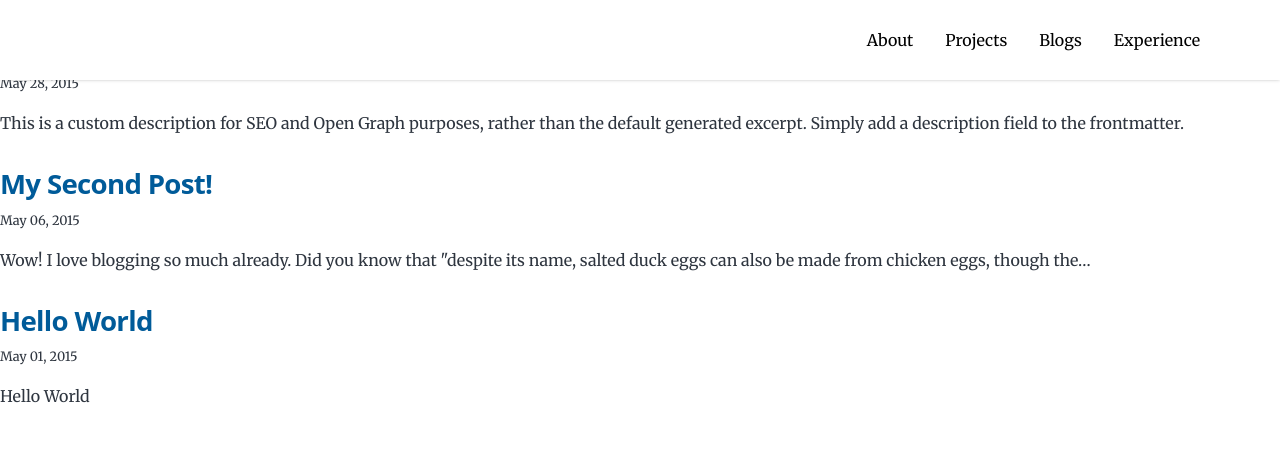
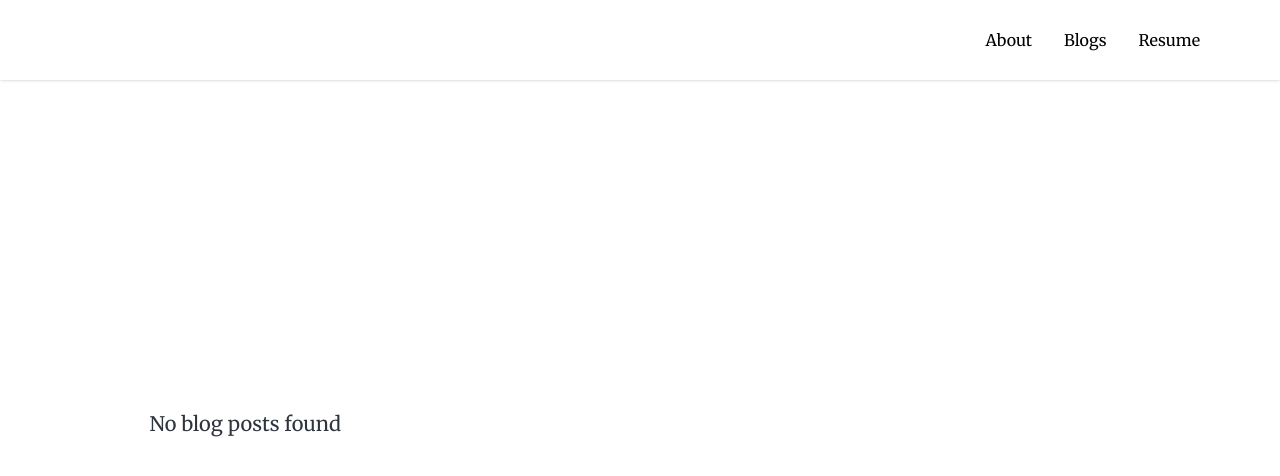
Before and after one commit to yzzhuo/portfolio, a Gatsby site: page /blog in a window 1280 px wide. Built offline with nearby package versions, Linux system fonts and the light colour scheme; Gatsby itself is replaced by a stand-in of ours.

Commit message:
feat: fix blog pages

```diff
--- a/src/components/layout.js
+++ b/src/components/layout.js
@@ -9,18 +9,23 @@ const Layout = ({ location, title, pageTitle, children }) => {
   const menus = [{
     name: 'About',
     link: '/'
-  }, {
-    name: 'Projects',
-    link: '/project'
   },
+  // {
+  //   name: 'Projects',
+  //   link: '/project'
+  // },
   {
     name: 'Blogs',
     link: '/blog'
   },
+  // {
+  //   name: 'Experience',
+  //   link: '/experience'
+  // },
   {
-    name: 'Experience',
-    link: '/experience'
-  },
+    name: 'Resume',
+    link: 'https://flowcv.com/resume/au27lmofn4'
+  }
   ]
   return (
     // <div className="global-wrapper relative h-screen" data-is-root-path={isRootPath}>
@@ -64,7 +69,7 @@ const Layout = ({ location, title, pageTitle, children }) => {
           </nav>
         </div>
       </header>
-      <main className="flex flex-auto">
+      <main className="flex flex-auto mt-20">
         {children}
       </main>
     </div>
--- a/src/pages/blog.js
+++ b/src/pages/blog.js
@@ -7,22 +7,13 @@ import Seo from "../components/seo"
 const BlogIndex = ({ data, location }) => {
   const siteTitle = data.site.siteMetadata?.title || `Title`
   const posts = data.allMarkdownRemark.nodes
-
-  if (posts.length === 0) {
+  const noPost = posts.length === 0;
   return (
     <Layout location={location} title={siteTitle}>
-        <p>
-          No blog posts found. Add markdown posts to "content/blog" (or the
-          directory you specified for the "gatsby-source-filesystem" plugin in
-          gatsby-config.js).
-        </p>
-      </Layout>
-    )
-  }
-
-  return (
-    <Layout location={location} title={siteTitle}>
-      <ol style={{ listStyle: `none` }}>
+      <div className={`${noPost ? 'flex items-center' : ''} container`}>
+        {posts.length === 0 ?
+          <p className="text-xl">No blog posts found </p>
+          : <ol style={{ listStyle: `none` }}>
             {posts.map(post => {
               const title = post.frontmatter.title || post.fields.slug
               return (
@@ -53,6 +44,8 @@ const BlogIndex = ({ data, location }) => {
               )
             })}
           </ol>
+        }
+      </div>
     </Layout>
   )
 }
--- a/src/templates/blog-post.js
+++ b/src/templates/blog-post.js
@@ -12,8 +12,9 @@ const BlogPostTemplate = ({
 
   return (
     <Layout location={location} title={siteTitle}>
+      <div className="container" >
         <article
-        className="blog-post"
+          className="blog-post mt-8"
           itemScope
           itemType="http://schema.org/Article"
         >
@@ -55,6 +56,7 @@ const BlogPostTemplate = ({
             </li>
           </ul>
         </nav>
+      </div>
     </Layout>
   )
 }
--- a/tailwind.config.js
+++ b/tailwind.config.js
@@ -9,7 +9,7 @@ module.exports = {
       center: true,
       padding: {
         sm: '16px'
-      }
+      },
     },
     screens: {
       sm: '480px',
```
Also changed, not shown: content/draft/hello-world/index.md (renamed from content/blog/hello-world/index.md), content/draft/hello-world/salty_egg.jpg (renamed from content/blog/hello-world/salty_egg.jpg), content/draft/index.md (renamed from content/blog/new-beginnings/index.md), content/draft/my-second-post/index.md (renamed from content/blog/my-second-post/index.md). Lines whose indentation alone changed are shown as unchanged.
